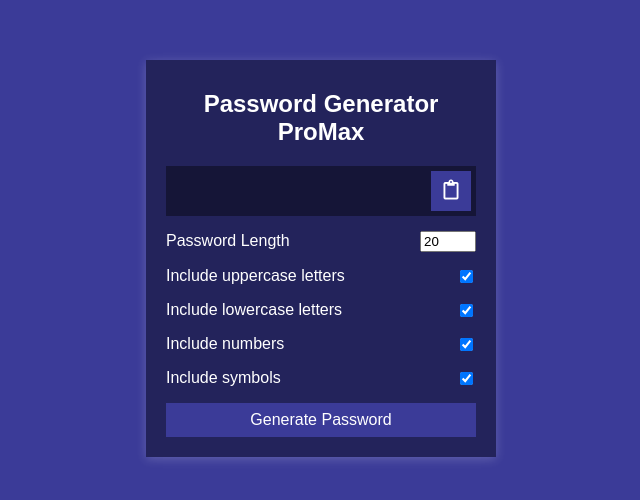
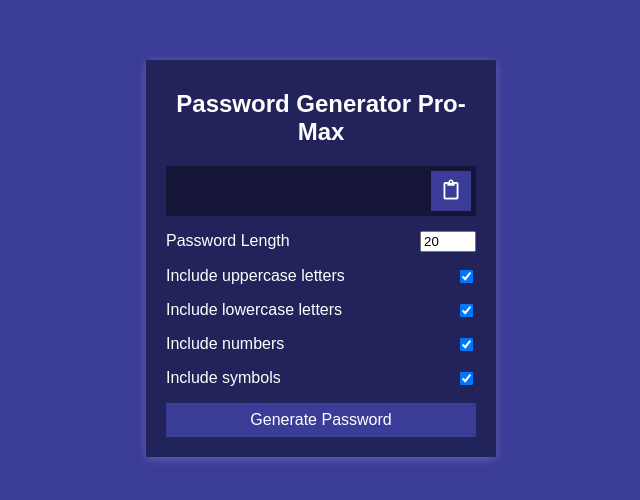
Before and after one commit to Valerydolce/passwordGenerator, a plain HTML site: page index.html in a window 1280 px wide. Shown: the part 142-642 px from the top of the page, without its empty margins (319-959 px from the left). Drawn offline with Linux system fonts and the light colour scheme; a web font is replaced by a local one.

Commit message:
code update 8

```diff
--- a/index.html
+++ b/index.html
@@ -9,7 +9,7 @@
   </head>
   <body>
     <div class="container">
-      <h2>Password Generator ProMax</h2>
+      <h2>Password Generator Pro-Max</h2>
       <div class="result-container">
         <span id="result"></span>
         <button class="btn" id="clipboard">
```
